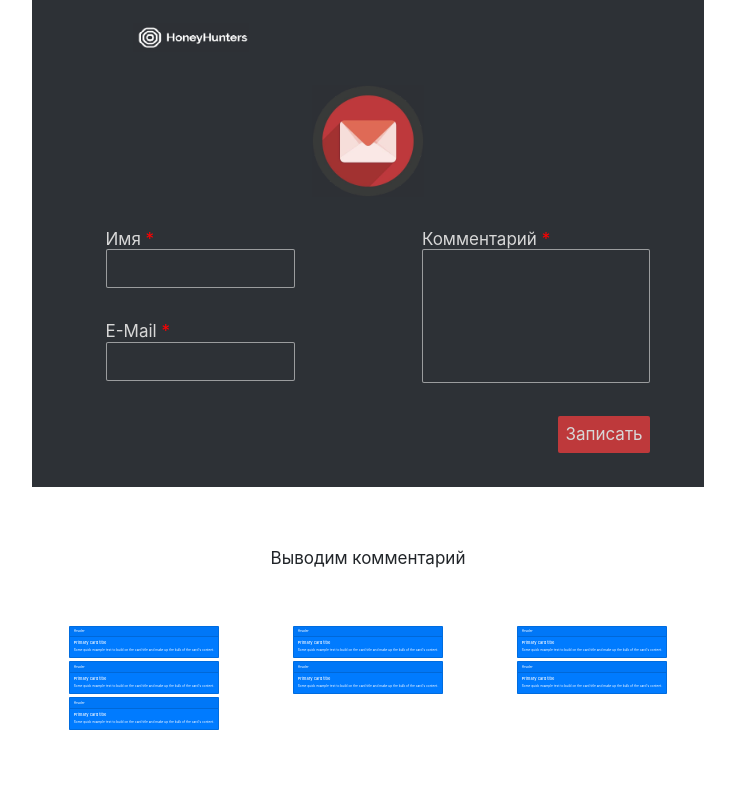
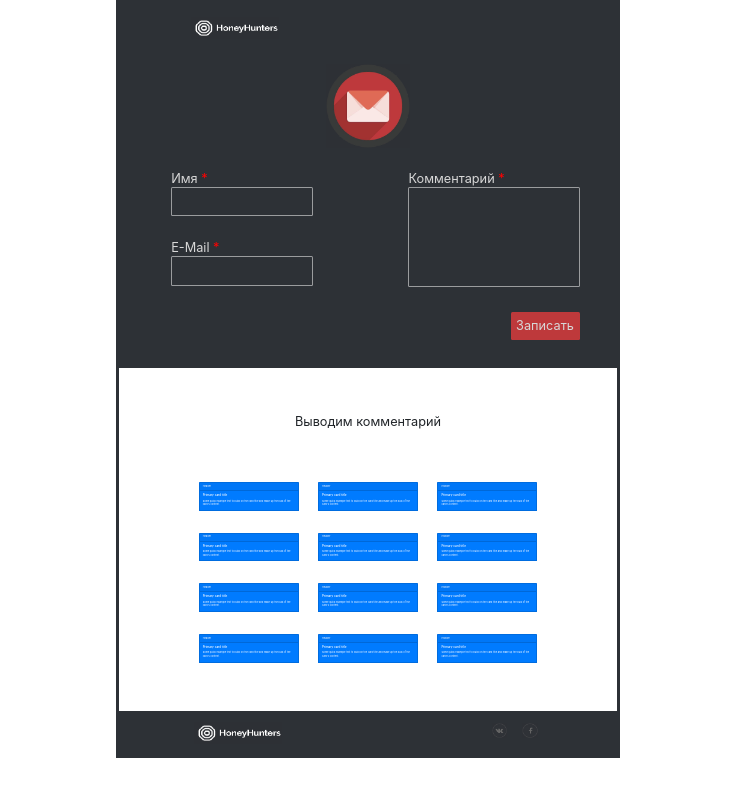
Before and after one commit to Bartlby19/list-comments, a React (Create React App) app in the folder client/: page / in a window 1280 px wide. Shown: the top 796 px of the page, without its empty margins (272-1007 px from the left). Built offline with nearby package versions, Linux system fonts and the light colour scheme.

Commit message:
4 commit

```diff
--- a/client/src/App.css
+++ b/client/src/App.css
@@ -1,3 +1,3 @@
-.wrapper-app{
-    display: grid;
+
+@media screen and (max-width: 600px) {
 }
--- a/client/src/components/Comments/Comment/Comment.jsx
+++ b/client/src/components/Comments/Comment/Comment.jsx
@@ -6,7 +6,7 @@ import {useDispatch} from "react-redux";
 const Comment = () => {
     // const dispatch = useDispatch();
     return (
-        <div >
+        <div>
             <div className="card text-white bg-primary mb-3">
                 <div className="card-header">Header</div>
                 <div className="card-body">
--- a/client/src/components/Comments/Comments.css
+++ b/client/src/components/Comments/Comments.css
@@ -1,23 +1,34 @@
-.wrapper-comments {
-    display: grid;
+.comments-footer {
+    border-color: #2d3136;
+    border-style: solid;
     width: 210em;
     height: auto;
-    zoom: 20%;
+    zoom: 15%;
     margin-left: auto;
     margin-right: auto;
 }
-.wrapper-info{
+
+.wrapper-comments {
+    background: white;
+    display: grid;
+    margin-bottom: 15.15em;
+}
+
+.wrapper-info {
     display: grid;
     grid-template-columns: 1fr;
     justify-items: center;
     font-size: 85px;
-    margin-top:295px;
-    margin-bottom:273px
-;
+    margin-top: 295px;
+    margin-bottom: 273px;
 }
+
 .wrapper-box {
     display: grid;
     grid-template-columns: 1fr 1fr 1fr;
-    justify-items: center;
-
+    margin-left:29.15em ;
+    margin-right:29.15em ;
 }
+.wrapper-box>div{
+    padding: 4.05em;
+}
--- a/client/src/components/Comments/Comments.jsx
+++ b/client/src/components/Comments/Comments.jsx
@@ -2,16 +2,23 @@ import React from "react";
 import "./Comments.css"
 import {useDispatch} from "react-redux";
 import Comment from "./Comment/Comment";
+import Footer from "../Footer/Footer";
 // import {changeStep, getTypeOfStructure} from "../redux/actions";
 
 const Comments = () => {
     // const dispatch = useDispatch();
     return (
+        <div className="comments-footer">
             <div className="wrapper-comments">
                 <div className="wrapper-info">
                     Выводим комментарий
                 </div>
+
+
+
+
                 <div className="wrapper-box">
+
                         <Comment/>
                         <Comment/>
                         <Comment/>
@@ -19,7 +26,35 @@ const Comments = () => {
                         <Comment/>
                         <Comment/>
                         <Comment/>
+                        <Comment/>
+                        <Comment/>
+                        <Comment/>
+                        <Comment/>
+                        <Comment/>
+
+
+                    {/*<div>*/}
+                    {/*    <Comment/>*/}
+                    {/*</div>*/}
+                    {/*<div>*/}
+                    {/*    <Comment/>*/}
+                    {/*</div>*/}
+                    {/*<div>*/}
+                    {/*    <Comment/>*/}
+                    {/*</div>*/}
+                    {/*<div>*/}
+                    {/*    <Comment/>*/}
+                    {/*</div>*/}
                 </div>
+
+
+
+
+
+
+
+            </div>
+            <Footer/>
         </div>
     )
 }
--- a/client/src/components/Footer/Footer.css
+++ b/client/src/components/Footer/Footer.css
@@ -0,0 +1,24 @@
+.wrapper-footer {
+    background: #2d3136;
+    display: grid;
+    grid-template-columns: 1fr 1fr;
+    width: auto;
+    height: 18.0625em;
+    margin-left: auto;
+    margin-right: auto;
+}
+
+.box-logo {
+    margin-top: 4.6875em;
+    margin-left: 31.4375em;
+}
+
+.social-networks {
+    display: inline-block;
+    margin-top: 5em;
+    margin-left: 51.6875em;
+}
+
+.fb-position {
+    margin-left: 6.3em
+}
--- a/client/src/components/Footer/Footer.jsx
+++ b/client/src/components/Footer/Footer.jsx
@@ -0,0 +1,25 @@
+import React from "react";
+import "./Footer.css"
+import logo from "../img/logo.jpg";
+import vk from "../img/vk.jpg";
+import fb from "../img/fb.jpg";
+
+const Footer = () => {
+    return (
+        <div className="wrapper-footer">
+            <div className="box-logo">
+                <img className="logo-position" src={logo} alt={"logo"}/>
+            </div>
+            <div className="social-networks">
+                <a href="https://vk.com/obslyzhivaniesaitov/">
+                    <img src={vk} alt="vk"/>
+                </a>
+                <a href="https://www.facebook.com/honeyhuntersmanagement/">
+                    <img src={fb} alt="fb" className="fb-position"/>
+                </a>
+            </div>
+        </div>
+    )
+}
+
+export default Footer
--- a/client/src/components/InputInformation/InputInformation.css
+++ b/client/src/components/InputInformation/InputInformation.css
@@ -2,10 +2,10 @@
     background: #2d3136;
     display: grid;
     width: 210em;
-    height: 152.0625em;
-    zoom: 20%;
+   height: 152.0625em;
+    zoom: 15%;
     margin-left: auto;
-    margin-right: auto;
+   margin-right: auto;
 }
 
 .logo-box {
```
Also changed, not shown: client/src/App.jsx (+3 -4 lines), client/src/components/Comments/Comment/Comment.css (+7 -0 lines), client/src/components/img/fb.jpg (added), client/src/components/img/vk.jpg (added). Lines whose indentation alone changed are shown as unchanged.
